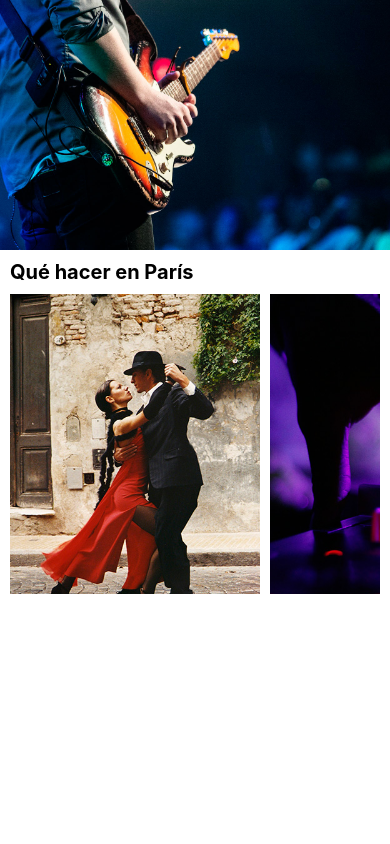
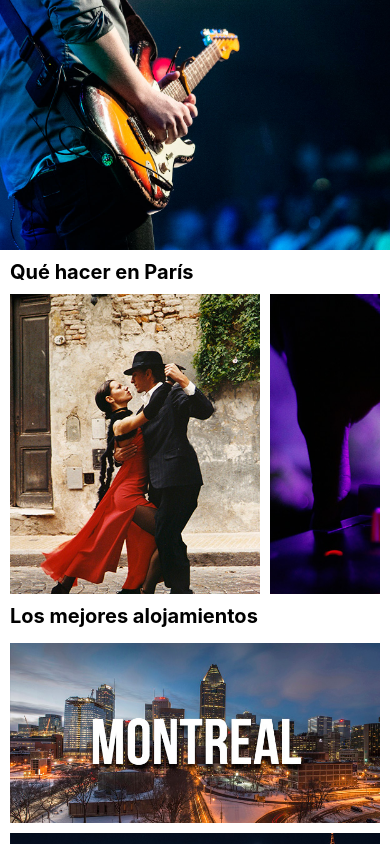
Before and after one commit to jcarlosj/React-Native-Layouts-U-JPdTV, a React Native app: screen / in a window 390 px wide. Built offline with nearby package versions, Linux system fonts and the light colour scheme.

Commit message:
[+] Component > App: Crea ScrollView Vertical & Despliega imagenes

```diff
--- a/App.js
+++ b/App.js
@@ -10,6 +10,8 @@
 const App = () => {
     return (
         <>
+            <ScrollView>
+
                 <View style={{ flexDirection: 'row' }}>
                     <Image
                         style={ styles .banner }
@@ -18,8 +20,8 @@
                 </View>
 
                 <View style={ styles .container }>
+
                     <Text style={ styles .title }>Qué hacer en París</Text>
-
                     <ScrollView horizontal={ true }>
                         {/* Se podría usar un View usando Flexbox pero ScrollView ya soluciona el problema */}
                         <Image
@@ -41,8 +43,33 @@
 
                     </ScrollView>
 
+                    <Text style={ styles .title }>Los mejores alojamientos</Text>
+                    <View>
+
+                        <View>
+                            <Image
+                                style={ styles .best }
+                                source={ require( './src/assets/img/mejores1.jpg' ) }
+                            />
+                        </View>
+                        <View>
+                            <Image
+                                style={ styles .best }
+                                source={ require( './src/assets/img/mejores2.jpg' ) }
+                            />
+                        </View>
+                        <View>
+                            <Image
+                                style={ styles .best }
+                                source={ require( './src/assets/img/mejores3.jpg' ) }
+                            />
                         </View>
 
+                    </View>
+
+                </View>
+
+            </ScrollView>
         </>
     );
 };
@@ -65,6 +92,11 @@
         height: 300,
         marginRight: 10,
         width: 250,
+    },
+    best: {
+        height: 180,
+        marginVertical: 5,
+        width: '100%'
     }
 });
 
```
Lines whose indentation alone changed are shown as unchanged.
